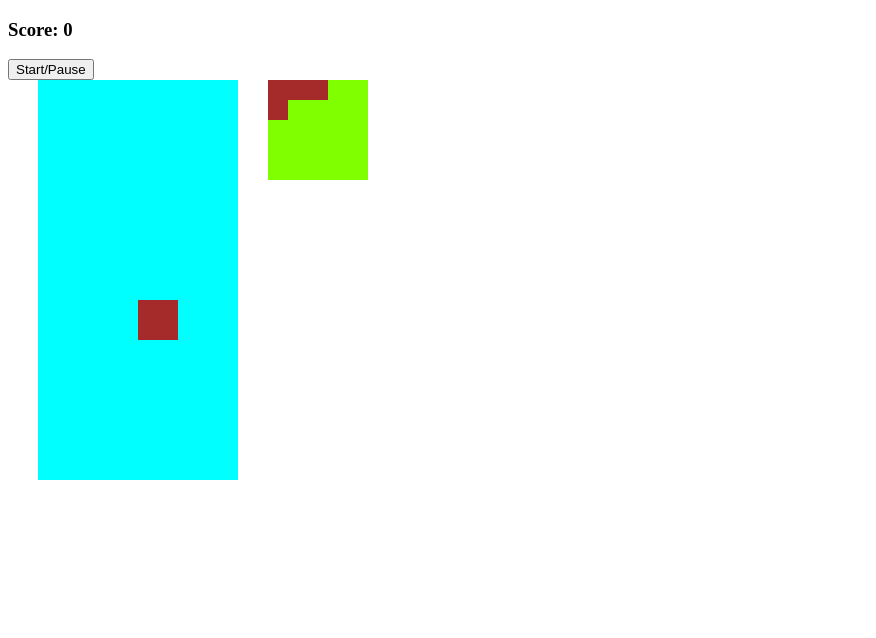
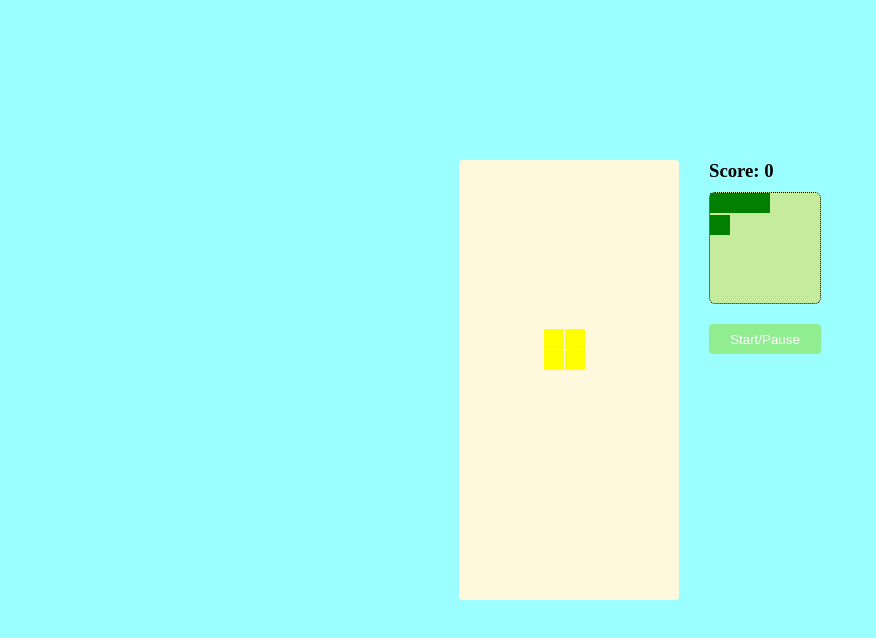
Before and after one commit to Misha327/Tetris, a plain HTML site: page index.html in a window 1280 px wide. Both pictures are taken after a click on the button "Start/Pause". Shown: the whole page, without its empty margins (0-876 px from the left). Drawn offline with Linux system fonts and the light colour scheme.

Commit message:
styling and rotation bug fix

```diff
--- a/app.js
+++ b/app.js
@@ -1,10 +1,9 @@
-  /**   TODO:
-    *   tetrominoes rotation:
-    *   [] l tetrominoe
-    *   [] i tetrominoe
-    *   [X] t tetrominoe
-    *   [] s tetrominoe
-    *   [] o tetromino e
+/**TODO:
+ *  [X] align the scene
+ *  [] prevent movement during pause
+ *  [] make start button restart the game after gameover
+ *  [] fix invisible tetromino after row clear
+ *  [] stop piece from overlapping when rotated into another
   */
 document.addEventListener('DOMContentLoaded', () => {
     const grid = document.querySelector('.grid');
@@ -15,8 +14,10 @@ document.addEventListener('DOMContentLoaded', () => {
     var nextRandom = 0;
     let timerId;
     let score = 0;
-
-    document.addEventListener('keyup', control);
+    document.addEventListener('keydown', control);
+    document.addEventListener('keyup', function () {
+        down = false;
+    })
 
     // Tetriminoes
     const lTetromino = [
@@ -37,7 +38,7 @@ document.addEventListener('DOMContentLoaded', () => {
         [1, 2, 3, 2 + width],
         [2, 1 + width, 2 + width, 2 + width * 2],
         [2, 1 + width, 2 + width, 3 + width],
-        [2, 2 + width, 2 + width*2, 3 + width]
+        [2, 2 + width, 2 + width * 2, 3 + width]
 
     ];
 
@@ -55,51 +56,59 @@ document.addEventListener('DOMContentLoaded', () => {
         [1, 2, 1 + width, 2 + width]
     ];
 
+    let color = ['green', 'blue', 'red', 'purple', 'yellow'];
+
     const tetrominoes = [lTetromino, iTetromino, tTetromino, sTetromino, oTetromino];
-    let currLocation = 4;
+    let currLocation = 3;
     let currRotation = 0;
 
 
-    // Randomly select a tetrimino and its first rotation
-    let random = Math.floor(Math.random()*tetrominoes.length);
+    // Randomly select a tetrimino in its first rotation
+    let random = Math.floor(Math.random() * tetrominoes.length);
     let current = tetrominoes[random][currRotation];
 
     function draw() {
         current.forEach(index => {
             squares[currLocation + index].classList.add('tetromino');
+            squares[currLocation + index].style.backgroundColor = color[random];
         });
     }
 
     function undraw() {
         current.forEach(index => {
             squares[currLocation + index].classList.remove('tetromino');
+            squares[currLocation + index].style.backgroundColor = '';
+
         });
     }
 
+    let down = false;
     function control(e) {
         if (e.keyCode === 37) {
             moveLeft();
         }
-        else if (e.keyCode === 38) {
+        if (e.keyCode === 38) {
+            if (down) return;
             rotate();
+            down = true;
+
         }
-        else if (e.keyCode === 39) {
+        if (e.keyCode === 39) {
             moveRight();
         }
-        else if (e.keyCode === 40) {
-            // moveDown();
+        if (e.keyCode === 40) {
+            moveDown();
         }
+        if (e.repeat) { return }
     }
 
-
-    function moveDown() {
-        console.log(upNextTetromino);
+    function gameLoop() {
+        // console.log(currRotation);
         undraw();
         currLocation = currLocation + width;
         draw();
         freeze();
     }
-
 
     // Freeze function
     function freeze() {
@@ -109,11 +118,12 @@ document.addEventListener('DOMContentLoaded', () => {
             random = nextRandom;
             nextRandom = Math.floor(Math.random() * tetrominoes.length);
             current = tetrominoes[random][0];
-            currLocation = 4;
+            currLocation = 3;
             draw();
             displayShape();
             addScore();
             gameOver();
+            currRotation = 0;
         }
     }
 
@@ -142,8 +152,29 @@ document.addEventListener('DOMContentLoaded', () => {
         draw();
     }
 
+    function moveDown() {
+
+    }
+
     function rotate() {
+        let nextRotation = currRotation + 1;
+        if (nextRotation == current.length) {
+            nextRotation = 0;
+        }
+        const isAtLeftEdge = tetrominoes[random][nextRotation].some(index => (currLocation + index) % width == 0);
+        const isAtRightEdge = tetrominoes[random][nextRotation].some(index => (currLocation + index) % width == 9);
+
+        // console.log(currRotation);
+        // console.log(isAtLeftEdge);
+        // console.log(isAtRightEdge);
+
+
+        if (isAtRightEdge && isAtLeftEdge) {
+            return;
+        }
+        else {
             undraw();
+
             currRotation++;
             if (currRotation == current.length) {
                 currRotation = 0;
@@ -151,14 +182,15 @@ document.addEventListener('DOMContentLoaded', () => {
             current = tetrominoes[random][currRotation];
             draw();
         }
+    }
 
     // Show up-next tetromino in mini-grid display
     const displaySquares = document.querySelectorAll('.mini-grid div');
     const displayWidth = 5;
-    let displayIndex = 0;
+    const displayIndex = 0;
 
     const upNextTetromino = [
-        [0, 0 + displayWidth, 1 , 2],
+        [0, 0 + displayWidth, 1, 2],
         [0, 1, 2, 3],
         [1, 2, 3, 2 + displayWidth],
         [1 + displayWidth, 2, 3, 2 + displayWidth],
@@ -168,12 +200,13 @@ document.addEventListener('DOMContentLoaded', () => {
     function displayShape() {
         displaySquares.forEach(square => {
             square.classList.remove('tetromino');
+            square.style.backgroundColor = '';
         });
         upNextTetromino[nextRandom].forEach(index => {
             displaySquares[displayIndex + index].classList.add('tetromino');
+            displaySquares[displayIndex + index].style.backgroundColor = color[nextRandom];
         });
     }
-
 
     button.addEventListener('click', () => {
         if (timerId) {
@@ -182,21 +215,22 @@ document.addEventListener('DOMContentLoaded', () => {
         }
         else {
             draw();
-            timerId = setInterval(moveDown, 250);
+            timerId = setInterval(gameLoop, 350);
             displayShape();
         }
     })
 
     function addScore() {
         for (let i = 0; i < 199; i += width) {
-            const row = [i, i+1, i+2, i+3, i+4, i+5, i+6, i+7, i+8, i+9];
+            const row = [i, i + 1, i + 2, i + 3, i + 4, i + 5, i + 6, i + 7, i + 8, i + 9];
 
             if (row.every(index => squares[index].classList.contains('taken'))) {
-                score += 10;
+                score += 5000000;
                 scoreDisplay.innerHTML = score;
                 row.forEach(index => {
                     squares[index].classList.remove('taken');
                     squares[index].classList.remove('tetromino');
+                    squares[index].style.backgroundColor = '';
                 });
                 const squaresRemoved = squares.splice(i, width);
                 squares = squaresRemoved.concat(squares);
--- a/index.html
+++ b/index.html
@@ -11,11 +11,10 @@
 
 <body>
 
-  <h3>Score: <span id="score">0</span></h3>
 
-  <button id="start-button">Start/Pause</button>
 
-  <div class="container">
+  <div class="main-container">
+    <div class="column">
       <div class="grid">
         <div></div>
         <div></div>
@@ -217,18 +216,23 @@
         <div></div>
         <div></div>
         <div></div>
-      <div class="taken"></div>
-      <div class="taken"></div>
-      <div class="taken"></div>
-      <div class="taken"></div>
-      <div class="taken"></div>
-      <div class="taken"></div>
-      <div class="taken"></div>
-      <div class="taken"></div>
-      <div class="taken"></div>
-      <div class="taken"></div>
+        <div class="taken" style="border:none"></div>
+        <div class="taken" style="border:none"></div>
+        <div class="taken" style="border:none"></div>
+        <div class="taken" style="border:none"></div>
+        <div class="taken" style="border:none"></div>
+        <div class="taken" style="border:none"></div>
+        <div class="taken" style="border:none"></div>
+        <div class="taken" style="border:none"></div>
+        <div class="taken" style="border:none"></div>
+        <div class="taken" style="border:none"></div>
       </div>
+    </div>
+    <div class="column">
+      <!-- <div class="container"> -->
+        <h3>Score: <span id="score">0</span></h3>
 
+        <!-- <div class="break"></div> -->
         <div class="mini-grid">
           <div></div>
           <div></div>
@@ -256,6 +260,15 @@
           <div></div>
           <div></div>
         </div>
+        <!-- <div class="break"></div> -->
+
+        <button id="start-button">Start/Pause</button>
+
+      <!-- </div> -->
+    </div>
+
+
+
   </div>
 
 
--- a/style.css
+++ b/style.css
@@ -1,43 +1,128 @@
+* {
+    padding: 0;
+    margin: 0;
+}
 body {
-    min-width: 300px;
+    /* min-width: 1000px; */
+    min-height: 95vh;
+    background-color: rgb(155, 255, 255);
+    display: flex;
+
+}
+.main-container {
+    height: 440px;
+    /* align-items: stretch; */
+    display: flex;
+    margin: auto;
+    /* flex-wrap: wrap; */
+}
+@media (min-width: 1200px) {
+    .main-container {
+        max-width: 1140px;
+    }
+}
+@media (min-width: 992px) {
+    .main-container {
+        max-width: 960px;
+    }
+}
+@media (min-width: 768px) {
+    .main-container {
+        max-width: 720px;
+    }
+}
+@media (min-width: 576px) {
+    .main-container {
+        max-width: 540px;
+    }
 }
 .container {
-    margin-left: auto;
-    margin-right: auto;
+    /* margin-left: auto; */
+    /* margin-bottom: auto; */
+    display: flex;
+    flex-wrap: wrap;
+    /* flex-grow: 1; */
+}
+.column {
+    display: flex;
+    flex-direction: column;
+    flex: 50%;
+    /* height: 100%; */
+    /* align-items: center; */
 
-    width: 100%;
-    display: flex;
 }
+
 .grid {
-    margin: 0 30px;
+    min-width: 200px;
+    margin-right: 30px;
     display: flex;
     flex-flow: wrap;
-    background-color: aqua;
-    height: 400px;
-    width: 200px;
+    background-color: cornsilk;
+    height: 440px;
+    width: 220px;
+    border-radius: 4px;
+    /* border: 1px dotted; */
+}
 
-}
 .grid div {
     /* margin: 1px; */
+    /* border: 1px solid; */
+    /* border-color: rgb(243, 230, 230); */
+    /* margin: 1px;/ */
     height: 20px;
     width: 20px;
-}
-
-.tetromino {
-    background-color: brown;
+    margin: 0.5px;
 }
 
 .mini-grid {
-    height: 100px;
-    width: 100px;
+
+    margin: 0 auto;
+    height: 110px;
+    width: 110px;
     display: flex;
     flex-wrap: wrap;
-    background-color: chartreuse;
+    background-color: rgb(197, 236, 157);
+    border: 1px dotted;
+    border-radius: 6px;
 }
 
 .mini-grid div {
     height: 20px;
     width: 20px;
+    /* border: 1px dotted; */
+    border-color: white;
+    /* margin: 1px; */
     /* background-color: rgb(26, 172, 216); */
+}
 
+.tetromino {
+    /* border: 1px solid; */
+
+    /* border-color: black; */
+    /* outline: 0.5px solid rgb(0, 0, 0); */
 }
+
+button {
+    margin: 20px auto;
+    height: 30px;
+    width: 100%;
+    border-style: none;
+    border-radius: 4px;
+    background-color: lightgreen;
+    color: white;
+}
+
+h3 {
+    /* margin: 0 20px 20px; */
+    margin-bottom: 10px;
+    width: 110px;
+    height: auto;
+    /* padding: 0 20px; */
+}
+
+/* Inserting this collapsed row between two flex items will make
+ * the flex item that comes after it break to a new row */
+.break {
+    flex-basis: 100%;
+    height: 0;
+}
```
Lines whose indentation alone changed are shown as unchanged.
